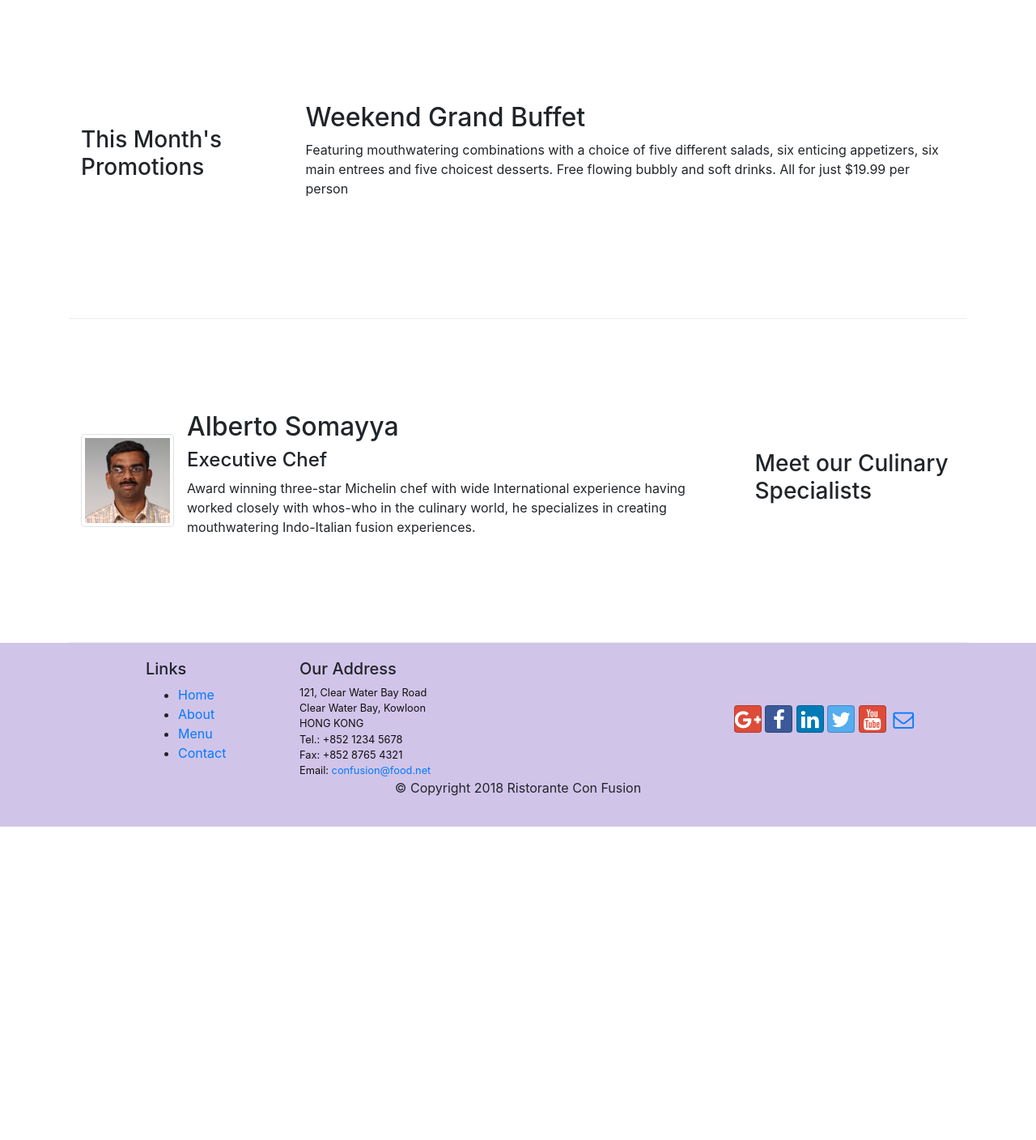
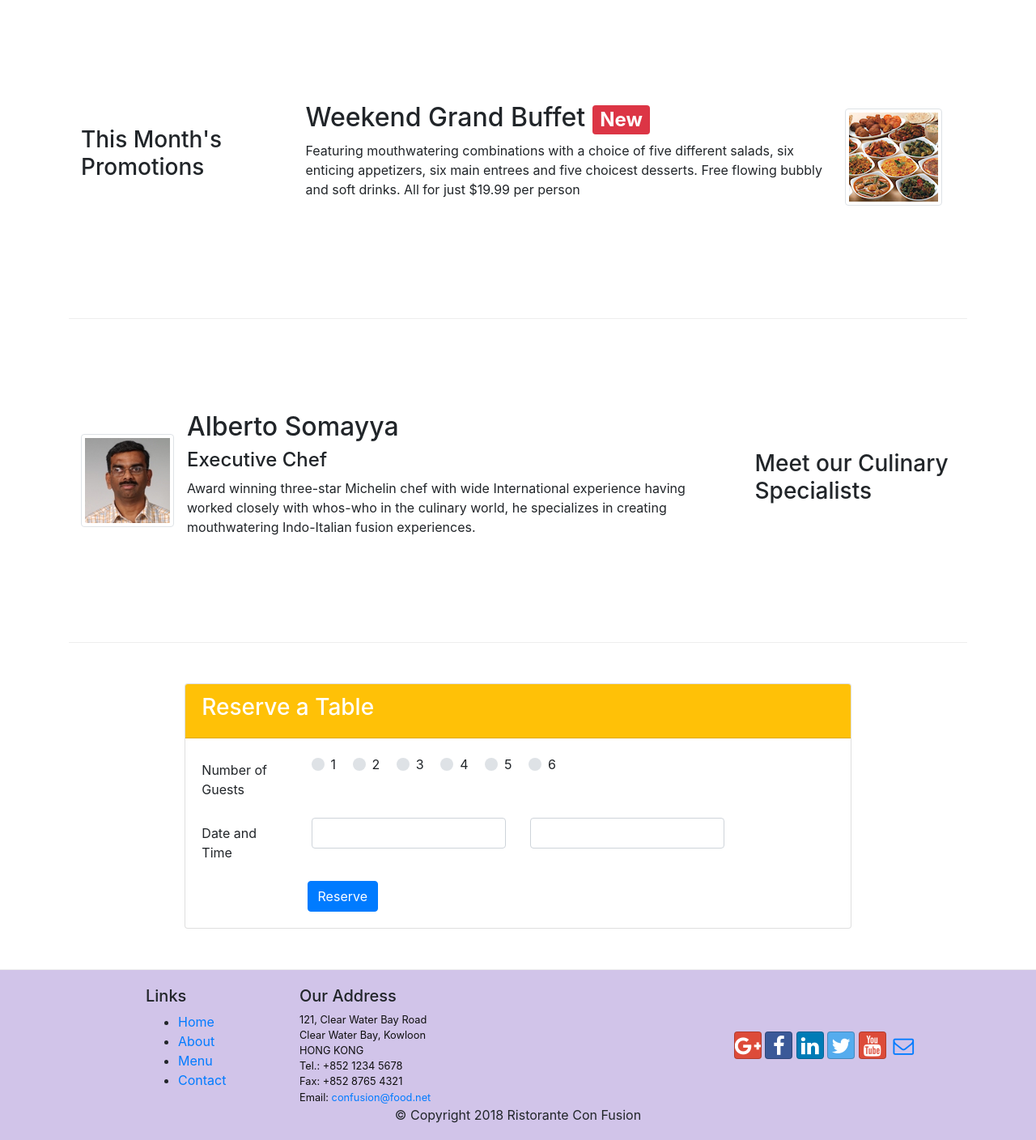
Before and after one commit to VarshaYadav27/Bootstrap, a website: page index.html in a window 1280 px wide. Shown: the part 740-2148 px from the top of the page at 81% size. Before the commit the page ends 1761 px from the top, so only its background shows below. Drawn offline with nearby package versions, Linux system fonts and the light colour scheme.

Commit message:
forms and cards

```diff
--- a/index.html
+++ b/index.html
@@ -44,6 +44,9 @@
                 <div class="col-12 col-sm align-self-center">
                     <img src="img/logo.png" class="img-fluid">
                 </div>
+                <div class="col-12 col-sm-3 align-items-center">
+                    <a class="btn btn-warning btn-block mt-5" role="button" href="#form">Reserve Table</a>
+                  </div>
             </div>
         </div>
     </header>
@@ -60,7 +63,7 @@
 
 
                    <h2 class="mt-0">Uthappizza<span class="badge badge-danger">HOT</span><span class="badge badge-pill badge-secondary">  $4.99</span></h2>
-                   <p>A unique combination of Indian Uthappam (pancake) and Italian pizza, topped with Cerignola olives, ripe vine cherry tomatoes, Vidalia onion, Guntur chillies and Buffalo Paneer.</p>
+                   <p class="d-none d-sm-block">A unique combination of Indian Uthappam (pancake) and Italian pizza, topped with Cerignola olives, ripe vine cherry tomatoes, Vidalia onion, Guntur chillies and Buffalo Paneer.</p>
                    </div>
                 </div>
             </div>
@@ -72,9 +75,19 @@
                 <h3>This Month's Promotions</h3>
             </div>
             <div class="col col-sm col-md">
-                <h2>Weekend Grand Buffet</h2>
-                <p>Featuring mouthwatering combinations with a choice of five different salads, six enticing appetizers, six main entrees and five choicest desserts. Free flowing bubbly and soft drinks. All for just $19.99 per person </p>
-            </div>
+                <div class="media">
+                    <div class="media-body">
+                     <h2 class="mt-0">Weekend Grand Buffet <span class="badge badge-danger">New</span></h2>
+
+
+
+                     <p class="d-none d-sm-block">Featuring mouthwatering combinations with a choice of five different salads, six enticing appetizers, six main entrees and five choicest desserts. Free flowing bubbly and soft drinks. All for just $19.99 per person </p>
+                    </div>
+                    <img class="d-flex mr-3 img-thumbnail align-self-center" src="img/buffet.png" alt="Buffet">
+
+
+        </div>
+    </div>
         </div>
 
         <div class="row row-content align-items-center">
@@ -87,11 +100,70 @@
                     <div class="media-body">
                 <h2>Alberto Somayya</h2>
                 <h4>Executive Chef</h4>
-                <p>Award winning three-star Michelin chef with wide International experience having worked closely with whos-who in the culinary world, he specializes in creating mouthwatering Indo-Italian fusion experiences. </p>
+                <p class="d-none d-sm-block">Award winning three-star Michelin chef with wide International experience having worked closely with whos-who in the culinary world, he specializes in creating mouthwatering Indo-Italian fusion experiences. </p>
             </div>
         </div>
     </div>
         </div>
+    </div>
+    <div class="row row-content align-items-center justify-content-center">
+        <div class="col-12 col-sm-8">
+          <div class="card">
+            <div class="card-header bg-warning">
+              <h3 class="text-white">Reserve a Table</h3>
+            </div>
+            <div class="card-body" id="form">
+              <form>
+                <div class="form-group row">
+                  <label for="numberguest" class="col-12 col-md-2 col-form-label">Number of Guests</label>
+                  <div class="col-12 col-md-10">
+                    <div class="custom-control custom-radio custom-control-inline">
+                      <input type="radio" id="customRadioInline1" required value="1" name="numberguest" class="custom-control-input">
+                      <label class="custom-control-label" for="customRadioInline1">1</label>
+                    </div>
+                    <div class="custom-control custom-radio custom-control-inline">
+                      <input type="radio" id="customRadioInline2" required value="2" name="numberguest" class="custom-control-input">
+                      <label class="custom-control-label" for="customRadioInline2">2</label>
+                    </div>
+                    <div class="custom-control custom-radio custom-control-inline">
+                      <input type="radio" id="customRadioInline3" required value="3" name="numberguest" class="custom-control-input">
+                      <label class="custom-control-label" for="customRadioInline3">3</label>
+                    </div>
+                    <div class="custom-control custom-radio custom-control-inline">
+                      <input type="radio" id="customRadioInline4" required value="4" name="numberguest" class="custom-control-input">
+                      <label class="custom-control-label" for="customRadioInline4">4</label>
+                    </div>
+                    <div class="custom-control custom-radio custom-control-inline">
+                      <input type="radio" id="customRadioInline5" required value="5" name="numberguest" class="custom-control-input">
+                      <label class="custom-control-label" for="customRadioInline5">5</label>
+                    </div>
+                    <div class="custom-control custom-radio custom-control-inline">
+                      <input type="radio" id="customRadioInline6" required value="6" name="numberguest" class="custom-control-input">
+                      <label class="custom-control-label" for="customRadioInline6">6</label>
+                    </div>
+                  </div>
+                </div>
+                <div class="form-group row">
+                  <label for="dateandtime" class="col-12 col-md-2 col-form-label">Date and Time</label>
+                  <div class="col-12 col-md-8">
+                    <div class="row">
+                      <div class="col-12 col-sm-6">
+                        <input required type="text" name="date" class=" form-control">
+                      </div>
+                      <div class="col-12 col-sm-6">
+                        <input required type="text" name="time" class="form-control">
+                      </div>
+                    </div>
+                  </div>
+                </div>
+                <button type="submit" class="btn btn-primary offset-2">
+                  Reserve
+                </button>
+              </form>
+            </div>
+          </div>
+        </div>
+      </div>
     </div>
 
     <footer class="footer">
```
Also changed, not shown: aboutus.html (+20 -0 lines), contactus.html (+6 -0 lines).
